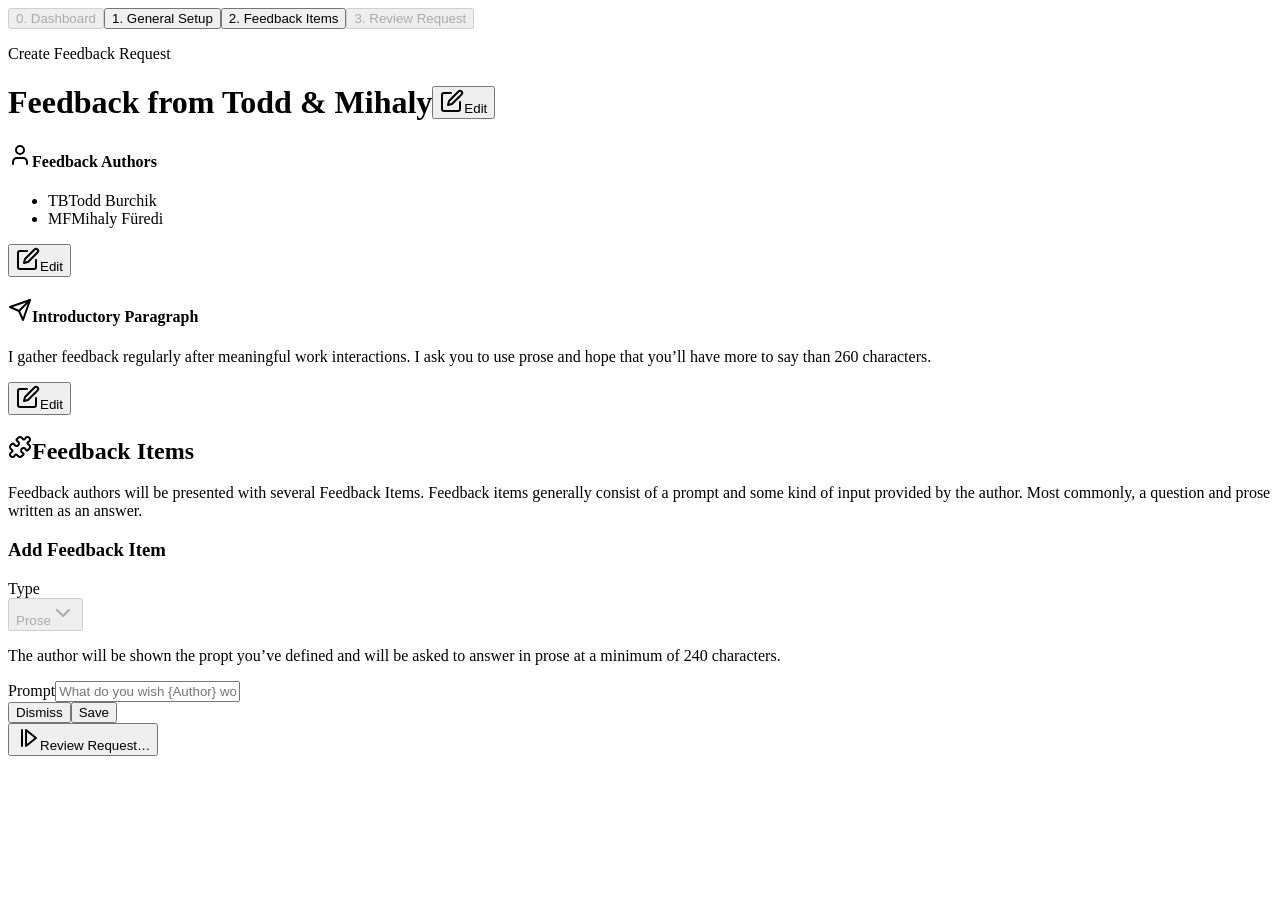
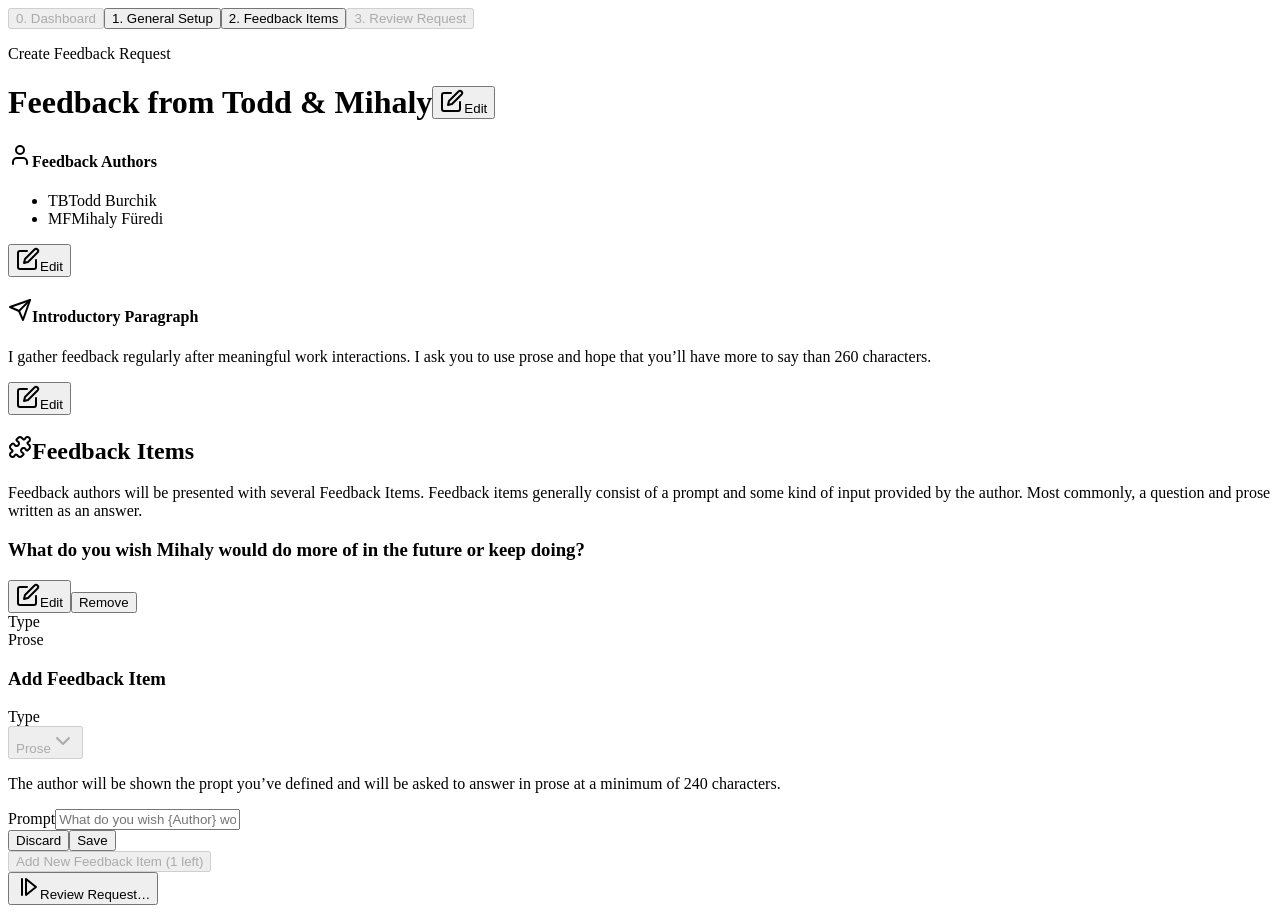
Before and after one commit to improveme-io/imio-product-demo, a Next.js app: page /lego in a window 1280 px wide. Before the commit the page ends 800 px from the top, so only its background shows below. Built offline with nearby package versions, Linux system fonts and the light colour scheme.

Commit message:
feat(lego): add feedback item variants

```diff
--- a/src/pages/lego.tsx
+++ b/src/pages/lego.tsx
@@ -140,7 +140,7 @@ const StepSetup = () => {
       <FeedbackAuthorList />
       <IntroParagraph />
       <Separator className="my-4" />
-      <footer className="container flex justify-end px-8 pb-16 pt-8">
+      <footer className="container flex justify-end pb-16 pl-8 pt-8">
         <Button size="lg">
           <StepForwardIcon className="mr-2" />
           Start Adding Feedback Items…
@@ -180,7 +180,7 @@ const EditButton = () => {
 const GeneralSettingsSummary = () => {
   return (
     <div className="rounded-lg border border-slate-100 px-2 py-2 dark:border-slate-600">
-      <section className="group mb-6 grid grid-cols-4 gap-y-10 rounded px-2 py-2 hover:bg-slate-200 dark:hover:border-slate-600">
+      <section className="group mb-6 grid grid-cols-4 gap-y-10 rounded px-2 py-2 hover:bg-slate-50 dark:hover:border-slate-500">
         <div className="col-span-3">
           <h4 className="flex">
             <UserIcon className="mr-2" />
@@ -195,7 +195,7 @@ const GeneralSettingsSummary = () => {
           <EditButton />
         </div>
       </section>
-      <section className="group mb-6 grid grid-cols-4 gap-y-10 rounded px-2 py-2 hover:bg-slate-200 dark:hover:border-slate-600">
+      <section className="group mb-6 grid grid-cols-4 gap-y-10 rounded px-2 py-2 hover:bg-slate-50 dark:hover:border-slate-500">
         <div className="col-span-3">
           <h4 className="flex">
             <SendIcon className="mr-2" />
@@ -215,7 +215,7 @@ const GeneralSettingsSummary = () => {
   );
 };
 
-const FeedbackItems = () => {
+const FeedbackItemList = () => {
   return (
     <>
       <h2 className="mb-4 mt-8 flex text-xl">
@@ -227,6 +227,17 @@ const FeedbackItems = () => {
         items generally consist of a prompt and some kind of input provided by
         the author. Most commonly, a question and prose written as an answer.
       </p>
+      <FeedbackItem />
+      <AddFeedbackItem />
+      <Button disabled variant={"outline"} className="my-5 w-full">
+        Add New Feedback Item (1 left)
+      </Button>
+    </>
+  );
+};
+
+const AddFeedbackItem = () => {
+  return (
     <section className="mt-6 rounded-lg border border-slate-100 px-8 py-8 dark:border-slate-600">
       <h3 className="flex text-xl">Add Feedback Item</h3>
       <div className="my-4">
@@ -260,13 +271,37 @@ const FeedbackItems = () => {
         </div>
         <div className="mt-8 flex justify-end">
           <Button variant={"ghost"} className="mr-2">
-              Dismiss
+            Discard
           </Button>
           <Button>Save</Button>
         </div>
       </div>
     </section>
-    </>
+  );
+};
+
+const FeedbackItem = () => {
+  return (
+    <section className="group mt-6 rounded-lg border border-slate-100 px-8 py-8 hover:bg-slate-50 dark:border-slate-600">
+      <div className="flex justify-between">
+        <h3 className="flex text-xl">
+          What do you wish Mihaly would do more of in the future or keep doing?
+        </h3>
+        <div className="flex justify-end gap-3 opacity-0 group-hover:opacity-100">
+          <Button variant={"outline"}>
+            <EditIcon className="mr-2 h-4 w-4" />
+            Edit
+          </Button>
+          <Button variant={"destructive_outline"}>Remove</Button>
+        </div>
+      </div>
+      <div className="my-4 flex gap-4">
+        <div className="mb-4 flex flex-grow flex-col">
+          <Label>Type</Label>
+          <div>Prose</div>
+        </div>
+      </div>
+    </section>
   );
 };
 
@@ -281,9 +316,9 @@ const StepItems = () => {
         </h1>
       </header>
       <GeneralSettingsSummary />
-      <FeedbackItems />
+      <FeedbackItemList />
       <Separator className="my-4" />
-      <footer className="container flex justify-end px-8 pb-16 pt-8">
+      <footer className="container flex justify-end pb-16 pl-8 pt-8">
         <Button size="lg">
           <StepForwardIcon className="mr-2" />
           Review Request…
```
Lines whose indentation alone changed are shown as unchanged.
